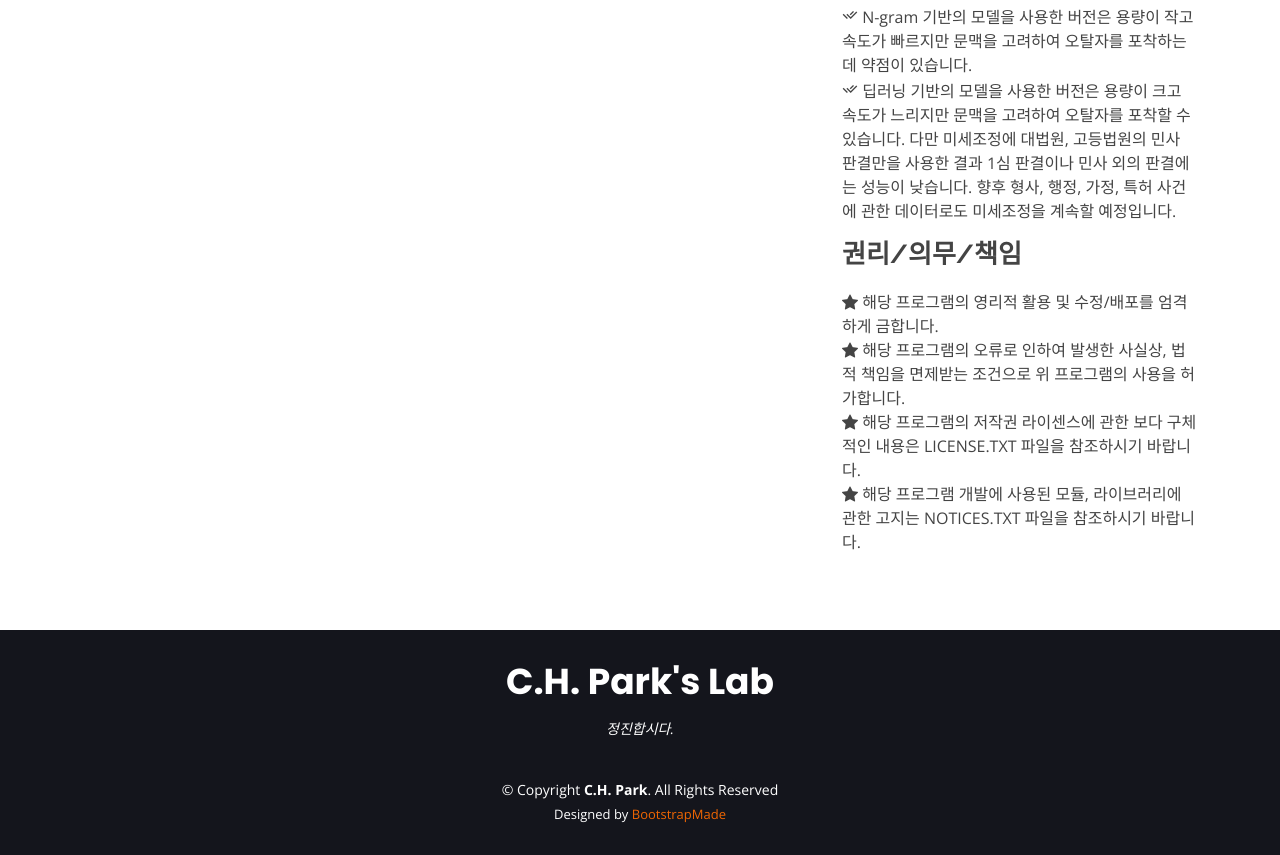
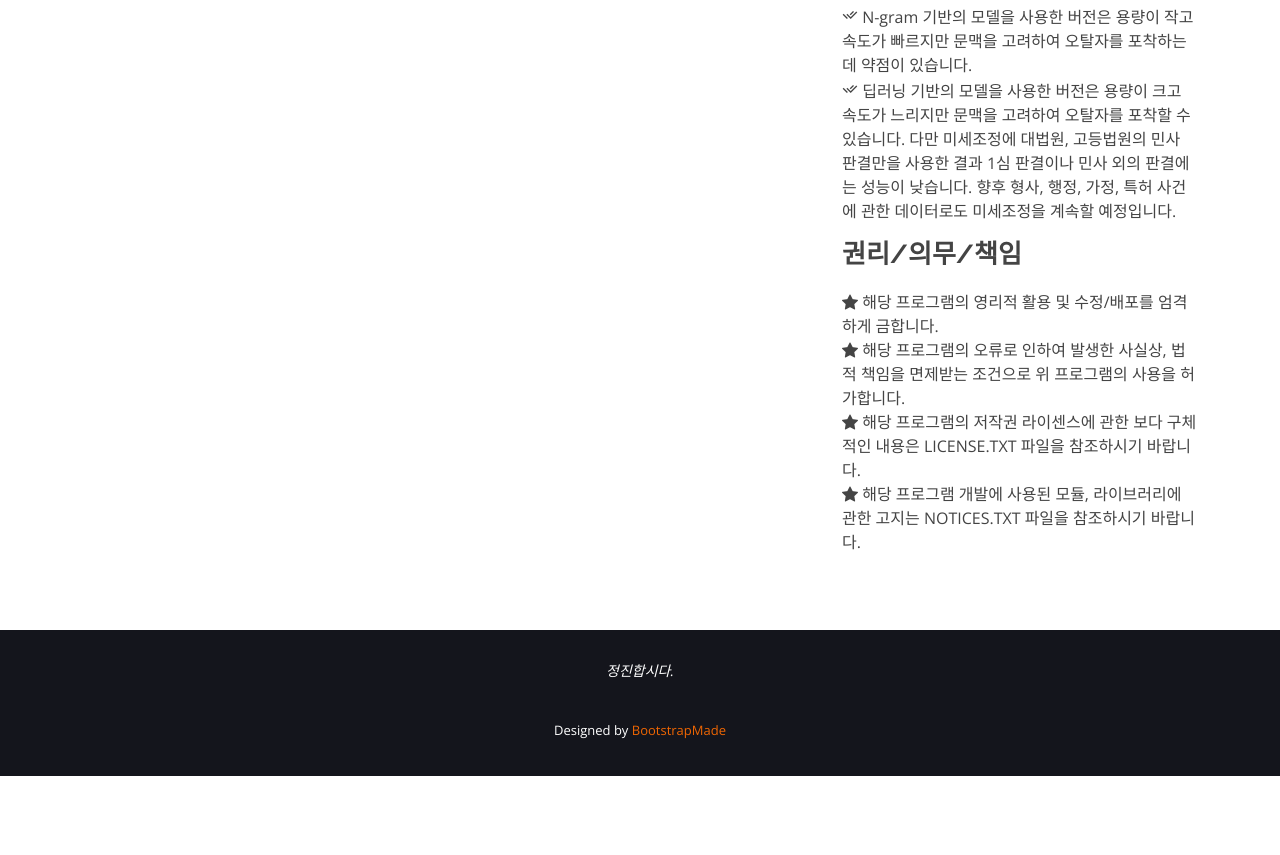
Before and after one commit to StarNJey/chp, a plain HTML site: page let_me_correct_typos.html in a window 1280 px wide. Shown: the part 1063-1918 px from the top of the page. After the commit the page ends 1839 px from the top, so only its background shows below. Drawn offline with nearby package versions, Linux system fonts and the light colour scheme.

Commit message:
Update let_me_correct_typos.html

```diff
--- a/let_me_correct_typos.html
+++ b/let_me_correct_typos.html
@@ -77,8 +77,8 @@
   <header id="header" class="fixed-top d-flex align-items-center ">
     <div class="container d-flex align-items-center justify-content-between">
 
-      <div class="logo">
-        <h1><a href="index.html">C.H. Park's Lab</a></h1>
+      <div class="logo"><!--
+        <h1><a href="index.html">C.H. Park's Lab</a></h1> -->
         <!-- Uncomment below if you prefer to use an image logo -->
         <!-- <a href="index.html"><img src="assets/img/logo.png" alt="" class="img-fluid"></a>-->
       </div>
@@ -227,8 +227,8 @@
 
   <!-- ======= Footer ======= -->
   <footer id="footer">
-    <div class="container">
-      <h3>C.H. Park's Lab</h3>
+    <div class="container"> <!--
+      <h3>C.H. Park's Lab</h3> -->
       <p>정진합시다.</p>
       <div class="social-links">
         <!-- <a href="#" class="twitter"><i class="bx bxl-twitter"></i></a> -->
@@ -237,9 +237,9 @@
         <!-- <a href="#" class="google-plus"><i class="bx bxl-skype"></i></a> -->
         <!-- <a href="#" class="linkedin"><i class="bx bxl-linkedin"></i></a> -->
       </div>
-      <div class="copyright">
+      <div class="copyright"> <!--
         &copy; Copyright <strong><span>C.H. Park</span></strong>. All Rights Reserved
-      </div>
+      </div> -->
       <div class="credits">
         <!-- All the links in the footer should remain intact. -->
         <!-- You can delete the links only if you purchased the pro version. -->
```
